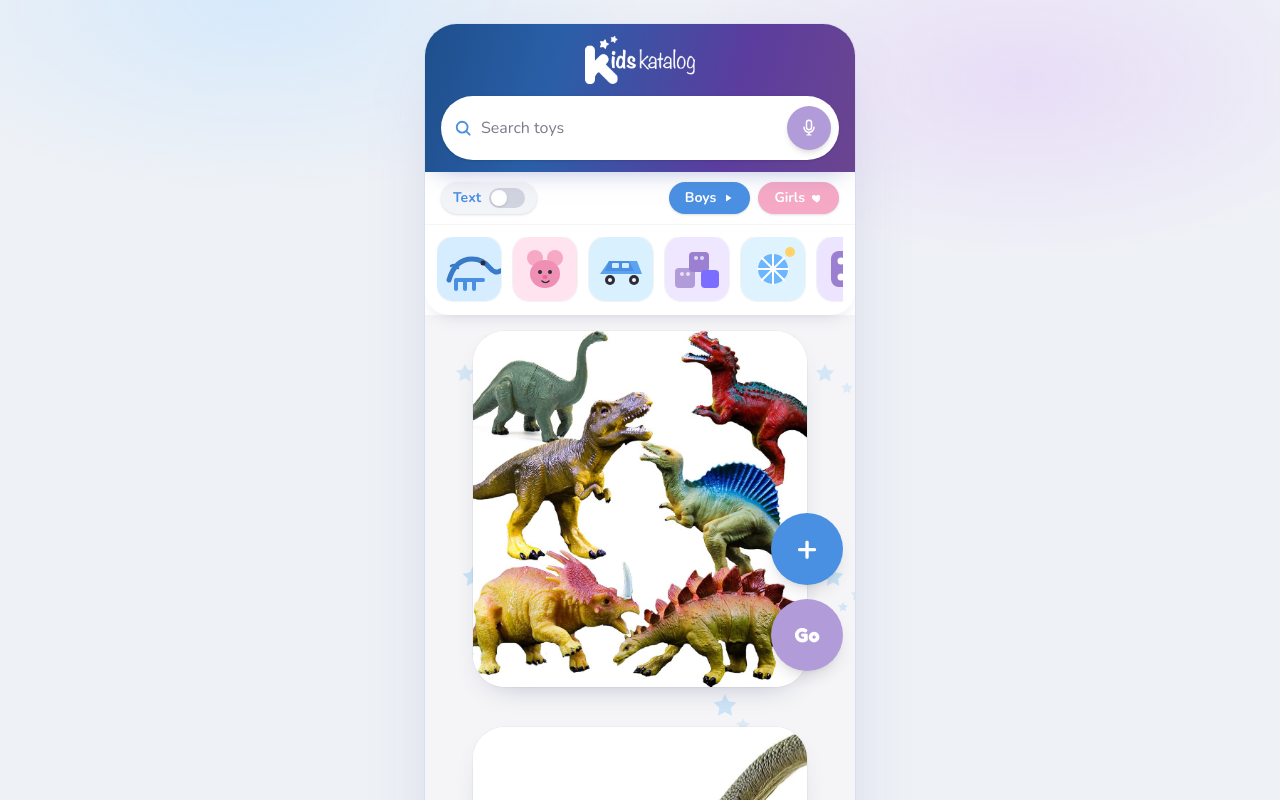
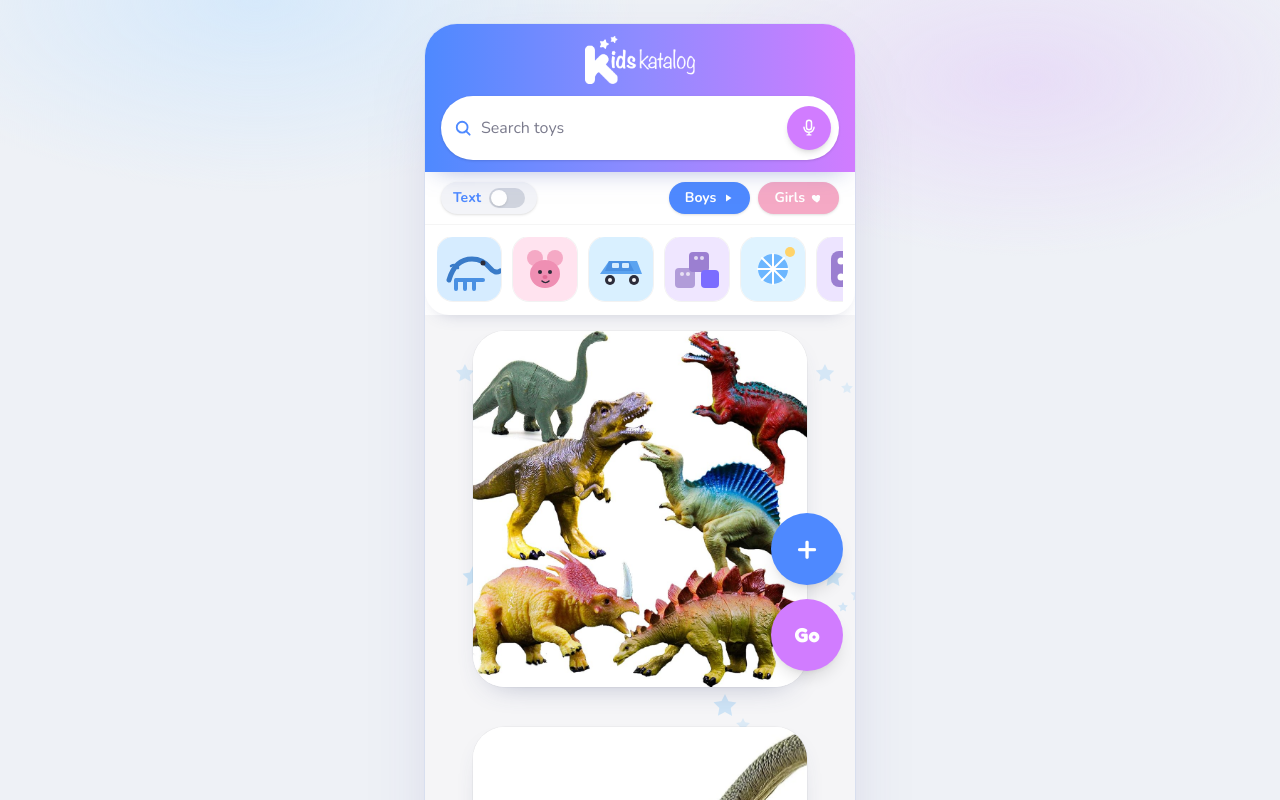
Before and after one commit to chastonbaggett-maker/kidskatalog, a Next.js app: page /shop in a window 1280 px wide. Shown: the top 800 px of the page. Built offline with nearby package versions, Linux system fonts and the light colour scheme.

Commit message:
Match header gradient to sampled mockup blues and purples

```diff
--- a/src/app/globals.css
+++ b/src/app/globals.css
@@ -1,10 +1,11 @@
 @import "tailwindcss";
 
 :root {
-  --blue: #4a90e2;
-  --blue-deep: #2a5fa8;
-  --purple: #b19cd9;
-  --purple-deep: #7a5fb0;
+  /* Sampled from mockup header / action buttons */
+  --blue: #4e89ff;
+  --blue-deep: #3a6fe0;
+  --purple: #d17cff;
+  --purple-deep: #b85eef;
   --pink: #f5a9c5;
   --pink-deep: #ef8fb3;
   --lavender: #ebe4f7;
@@ -14,8 +15,8 @@
   --ink-soft: #7a7a8c;
   --background: var(--bg);
   --foreground: var(--ink);
-  --header-grad: linear-gradient(105deg, #1e4f8c 0%, #2a5fa8 30%, #5b3d9e 70%, #6b4590 100%);
-  --header-grad-alt: linear-gradient(180deg, #7a2d8a 0%, #3d3a9e 45%, #1e5a9c 100%);
+  --header-grad: linear-gradient(90deg, #4e89ff 0%, #8f8bff 50%, #d17cff 100%);
+  --header-grad-alt: linear-gradient(180deg, #d17cff 0%, #8f8bff 45%, #4e89ff 100%);
 }
 
 @theme inline {
```
